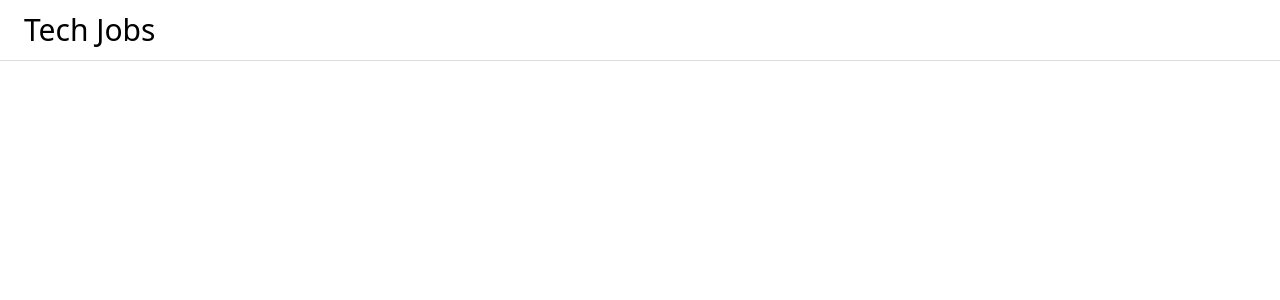
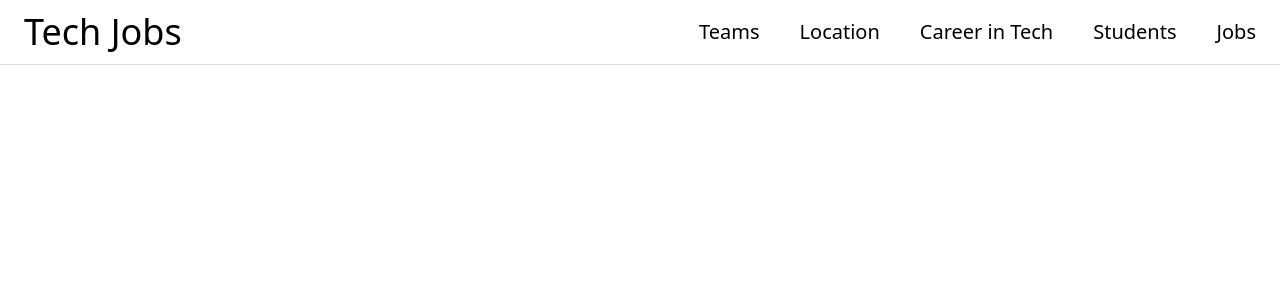
Before and after one commit to utshodebravestone/tech-jobs, a Vue app: page / in a window 1280 px wide. Shown: the top 300 px of the page. Built offline with nearby package versions, Linux system fonts and the light colour scheme.

Commit message:
added menus in primary-nav

```diff
--- a/src/components/PrimaryNav.vue
+++ b/src/components/PrimaryNav.vue
@@ -2,13 +2,32 @@
   <nav
     class="fixed top-0 left-0 w-full flex justify-between items-center px-6 py-3 border-b border-custom-gray-1"
   >
-    <a class="text-3xl">{{ brand }}</a>
+    <a class="text-4xl" data-test="brand">{{ brand }}</a>
+
+    <ul class="flex items-center gap-10">
+      <li v-for="menu in menus" :key="menu.name" data-test="menu">
+        <a
+          :href="menu.link"
+          class="text-xl hover:opacity-50 transition-opacity duration-300"
+          >{{ menu.name }}</a
+        >
+      </li>
+    </ul>
   </nav>
 </template>
 
 <script>
 export default {
   name: "PrimaryNav",
-  data: () => ({ brand: "Tech Jobs" }),
+  data: () => ({
+    brand: "Tech Jobs",
+    menus: [
+      { name: "Teams", link: "" },
+      { name: "Location", link: "" },
+      { name: "Career in Tech", link: "" },
+      { name: "Students", link: "" },
+      { name: "Jobs", link: "" },
+    ],
+  }),
 };
 </script>
```
Also changed, not shown: 1 other file (tests, documents, lock files or other folders).
